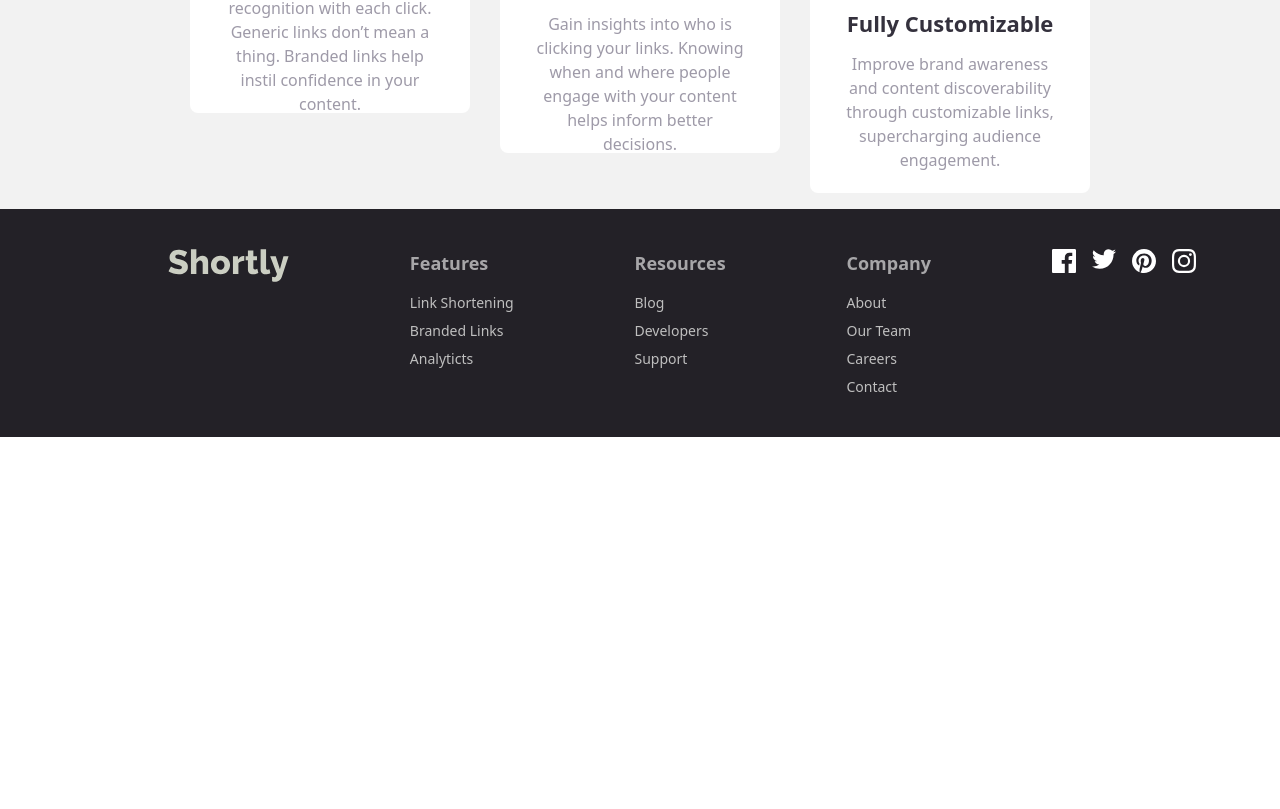
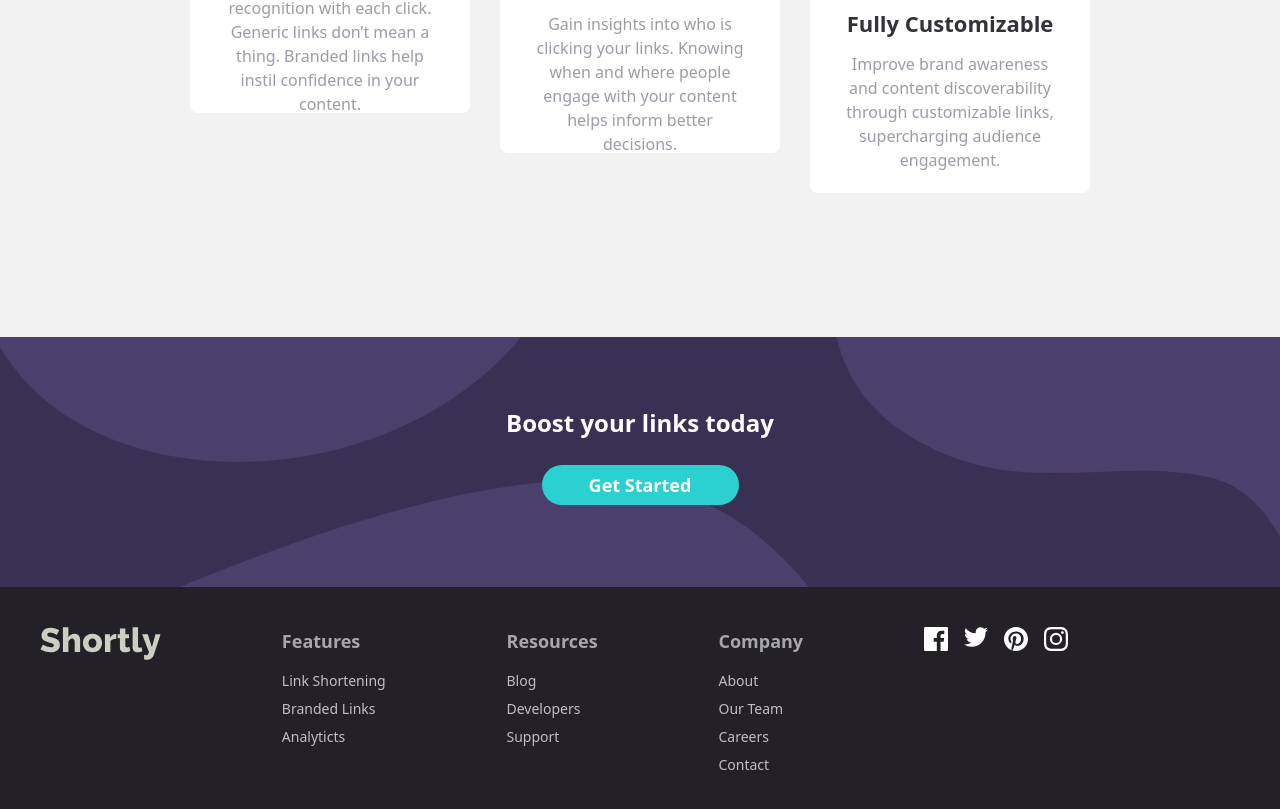
Before and after one commit to HamDean/shortly, a React (Vite) app: page / in a window 1280 px wide. Shown: the part 1273-2082 px from the top of the page. Before the commit the page ends 1710 px from the top, so only its background shows below. Built offline with nearby package versions, Linux system fonts and the light colour scheme.

Commit message:
Build CTA componet

```diff
--- a/src/App.tsx
+++ b/src/App.tsx
@@ -1,8 +1,9 @@
-import Boost from "./components/Boost";
+import Shortener from "./components/Shortener";
 import Footer from "./components/Footer";
 import Hero from "./components/Hero";
 import Navbar from "./components/Navbar";
 import Stats from "./components/Stats";
+import Boost from "./components/Boost";
 
 function App() {
   return (
@@ -11,8 +12,9 @@ function App() {
         <Navbar />
         <main>
           <Hero />
+          <Shortener />
+          <Stats />
           <Boost />
-          <Stats />
         </main>
         <Footer />
       </div>
--- a/src/components/Boost.tsx
+++ b/src/components/Boost.tsx
@@ -1,17 +1,10 @@
 const Boost = () => {
   return (
-    <section className="relative bottom-40">
-      <div className="md:max-w-[1108px] mx-5 md:mx-20 lg:mx-32 flex flex-col gap-3 lg:gap-0 lg:flex-row bg-boostmob bg-[#3A3054] rounded-lg mt-20 p-5 lg:px-[64px] lg:py-[54px] lg:justify-between">
-        <input
-          type="text"
-          placeholder="Shorten a link here..."
-          className="px-4 lg:px-[32px] bg-white py-1 lg:py-[14px] h-[48px] lg:h-[64px] rounded-lg outline-none text-gray-700 lg:w-full lg:mr-[24px]"
-        />
-
-        <button className="bg-[#2BD0D0] text-white font-semibold text-lg hover:bg-[#9AE3E3] transition-all px-3 py-1 h-[48px] lg:w-[188px] lg:h-[64px] rounded-lg">
-          Shorten it!
-        </button>
-      </div>
+    <section className="bg-boostmob h-[300px] mt-32 lg:h-[250px] bg-[#3A3054] text-white flex flex-col items-center justify-center">
+      <h4 className="text-[24px] font-bold mb-4">Boost your links today</h4>
+      <button className="mx-[40px] my-[14px] rounded-full mt-2 bg-[#2BD0D0] text-center text-nowrap w-[197px] h-[40px] text-white font-semibold text-lg hover:bg-[#9AE3E3] transition-all">
+        Get Started
+      </button>
     </section>
   );
 };
--- a/src/components/Footer.tsx
+++ b/src/components/Footer.tsx
@@ -6,9 +6,9 @@ import x from "../assets/icon-twitter.svg";
 
 const Footer = () => {
   return (
-    <footer className=" bg-[#232127]">
+    <footer className=" bg-[#232127] pb-36">
 
-      <div className="footer text-base-content p-10 flex flex-col md:flex-row flex-wrap  items-center md:items-start justify-center md:justify-between md:max-w-[1108px] mx-5 md:mx-20 lg:mx-32">
+      <div className="footer text-base-content p-10 flex flex-col md:flex-row flex-wrap  items-center md:items-start justify-center md:justify-between md:max-w-[1108px]">
       <img src={logo} alt="Logo" className="filter invert" />
       <nav>
         <h4 className="footer-title">Features</h4>
--- /dev/null
+++ b/src/components/Shortener.tsx
@@ -0,0 +1,18 @@
+const Shortener = () => {
+  return (
+    <section className="relative bottom-40">
+      <div className="md:max-w-[1108px] mx-5 md:mx-20 lg:mx-32 flex flex-col gap-3 lg:gap-0 lg:flex-row bg-boostmob bg-[#3A3054] rounded-lg mt-20 p-5 lg:px-[64px] lg:py-[54px] lg:justify-between">
+        <input
+          type="text"
+          placeholder="Shorten a link here..."
+          className="px-4 lg:px-[32px] bg-white py-1 lg:py-[14px] h-[48px] lg:h-[64px] rounded-lg outline-none text-gray-700 lg:w-full lg:mr-[24px]"
+        />
+
+        <button className="bg-[#2BD0D0] text-white font-semibold text-lg hover:bg-[#9AE3E3] transition-all px-3 py-1 h-[48px] lg:w-[188px] lg:h-[64px] rounded-lg">
+          Shorten it!
+        </button>
+      </div>
+    </section>
+  );
+};
+export default Shortener;
```
